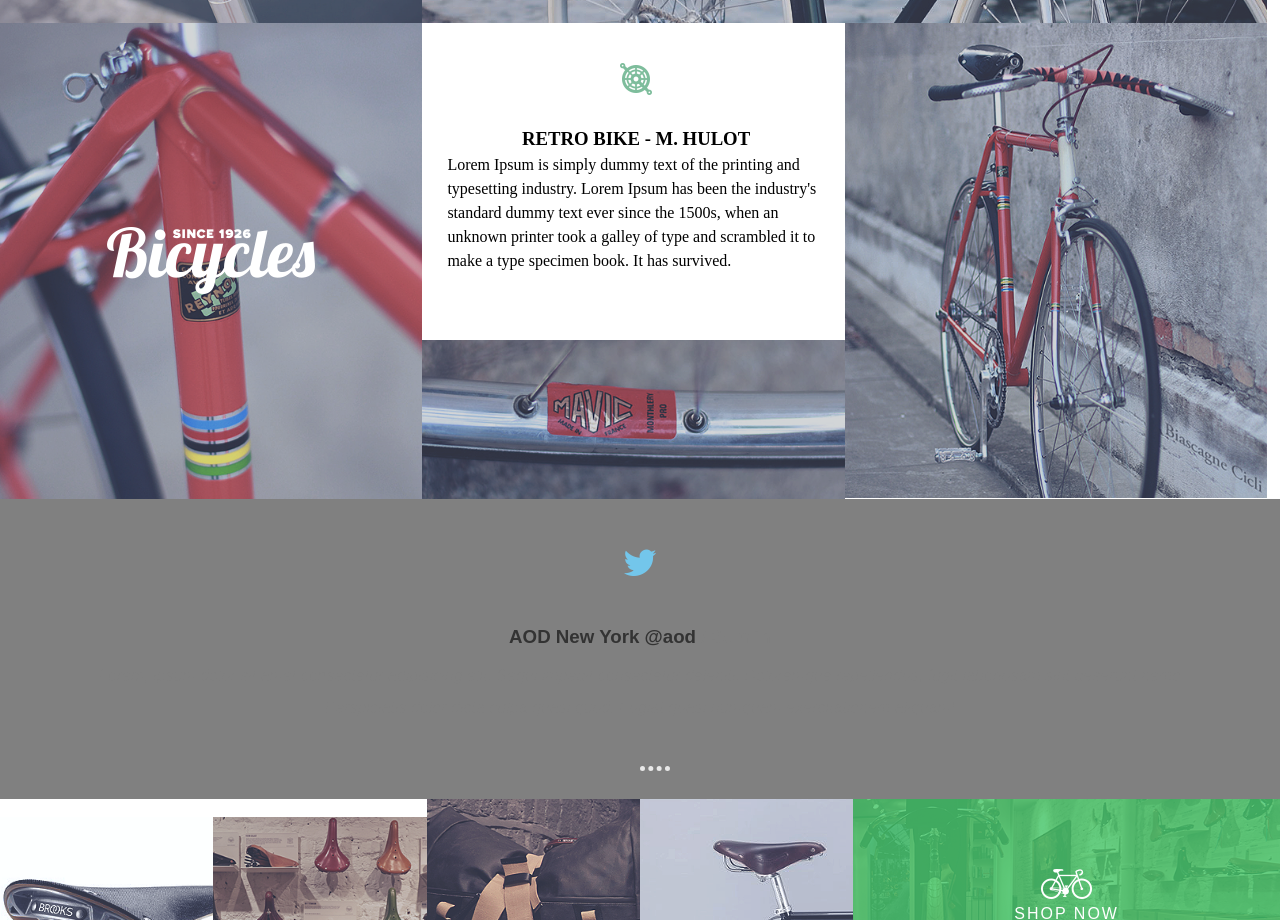
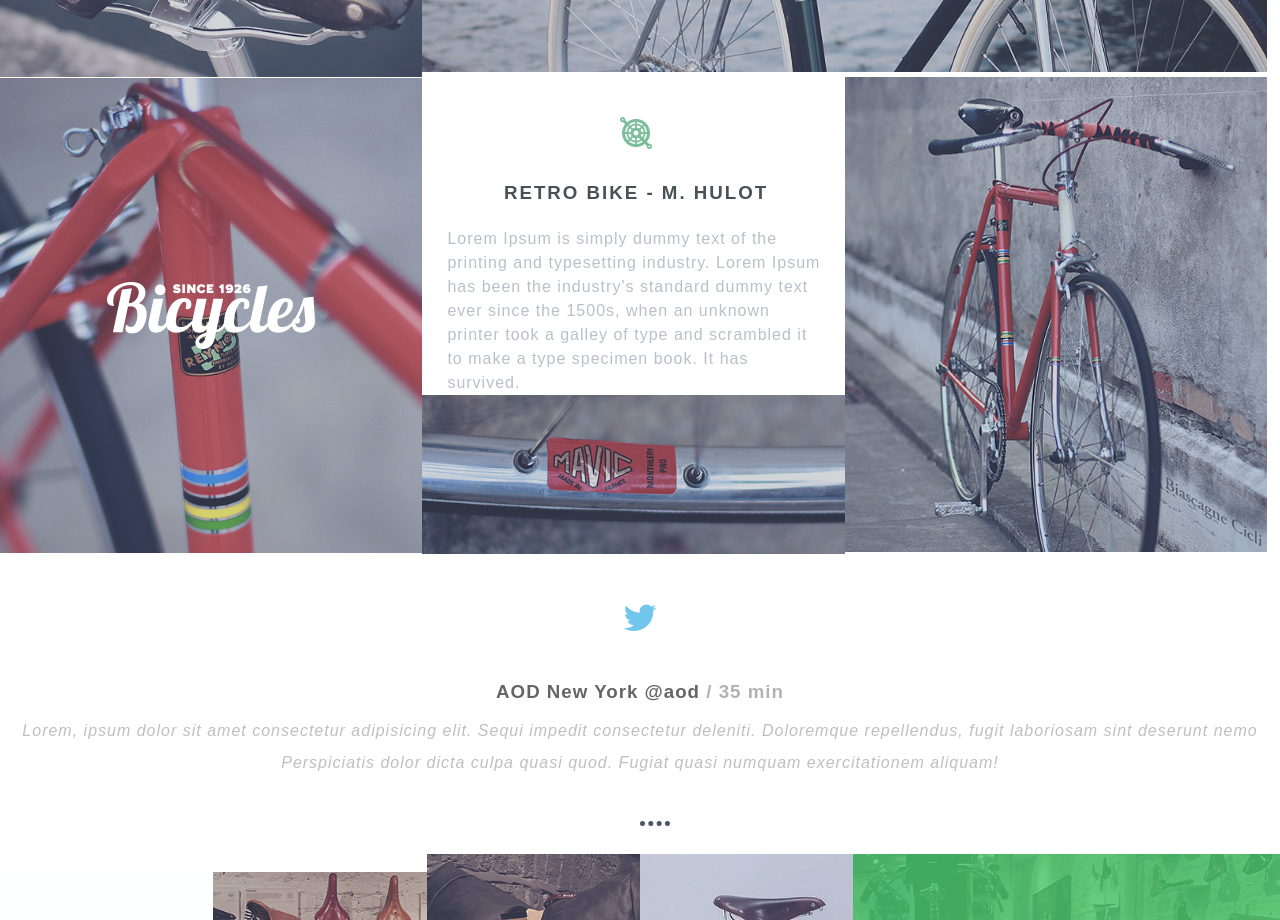
Before and after one commit to jaffari12/VELO-PSD-, a plain HTML site: page index.html in a window 1280 px wide. Shown: the part 1880-2800 px from the top of the page. Drawn offline with Linux system fonts and the light colour scheme.

Commit message:
added fonts and did final touch with css

```diff
--- a/index.html
+++ b/index.html
@@ -27,7 +27,7 @@
         <div class="col2">
           <div class="text-box">
             <div class="text-icon"><img src="./assests/Icon.png" alt="icon"></div>
-            <h3>A NEW GENERATION OF VINTAGE BIKE</h3>
+            <h3 class="title">A NEW GENERATION OF VINTAGE BIKE</h3>
             <p>Lorem Ipsum is simply dummy text of the printing and typesetting industry. Lorem Ipsum has been the industry's standard dummy text ever since the 1500s, when an unknown printer took a galley of type and scrambled it to make a type specimen book. It has survived not only for five centuries, but also the leap into electronic typesetting, remaining essentially unchanged.</p>
           </div>
         </div>
@@ -43,7 +43,7 @@
       <div class="col13 child-flex">
         <div class="text-box">
           <div class="text-icon"><img src="./assests/Icon2.png" alt="icon2"></div>
-          <h3>VINTAGE OLIVA</h3>
+          <h3 class="title">VINTAGE OLIVA</h3>
           <p>Lorem Ipsum is simply dummy text of the printing and typesetting industry. Lorem Ipsum has been the industry's standard dummy text ever since the 1500s, when an unknown printer took a galley of type and scrambled it to make a type specimen book. It has survived.</p>
         </div>
        <img class="img100" src="./assests/Layer 11.png" alt="bike-seat">
@@ -54,7 +54,7 @@
       <div class="col13 child-flex">
         <div class="text-box">
           <div class="text-icon"><img src="./assests/Icon3.png" alt="icon3"></div>
-          <h3>LA BORIOSA</h3>
+          <h3 class="title">LA BORIOSA</h3>
           <p>Lorem Ipsum is simply dummy text of the printing and typesetting industry. Lorem Ipsum has been the industry's standard dummy text ever since the 1500s, when an unknown printer took a galley of type and scrambled it to make a type specimen book. It has survived.</p>
         </div>
         <img class="img100"  src="./assests/Layer 13.png" alt="bike-seat">
@@ -73,7 +73,7 @@
       <div class="col13 child-flex">
       <div class="text-box">
         <div class="text-icon"><img src="./assests/Icon4.png" alt="icon4"></div>
-         <h3>RETRO BIKE - M. HULOT</h3>
+         <h3 class="title">RETRO BIKE - M. HULOT</h3>
          <p>Lorem Ipsum is simply dummy text of the printing and typesetting industry. Lorem Ipsum has been the industry's standard dummy text ever since the 1500s, when an unknown printer took a galley of type and scrambled it to make a type specimen book. It has survived.</p>
         </div>
         <img class="img100" src="./assests/Layer 16.png" alt="bike-seat">
--- a/styles.css
+++ b/styles.css
@@ -1,12 +1,18 @@
-
 * {
+  font-family: sans-serif;
+  letter-spacing: 1px;
   box-sizing: border-box;
   margin: 0;
   padding: 0;
 }
 
-
-.topnav-container{
+.title {
+  color: #1b262c;
+  opacity: 0.8;
+  letter-spacing: 2px;
+  padding-bottom: 20px;
+}
+.topnav-container {
   display: flex;
   position: absolute;
   align-items: center;
@@ -16,13 +22,13 @@
   margin-top: 30px;
 }
 
-.mainlogo{
+.mainlogo {
   position: relative;
   width: 94px;
   height: 85px;
 }
 
-.topnav{
+.topnav {
   position: relative;
   padding-left: 30px;
   padding-right: 30px;
@@ -42,40 +48,41 @@
   font-weight: bold;
 }
 
-.row{
+.row {
   display: flex;
 }
 
-.text-box{
+.text-box {
   display: flex;
   flex-direction: column;
   align-items: center;
   padding-left: 25px;
   padding-right: 20px;
   line-height: 1.5;
+  color: #bbbfca;
 }
 
-.text-icon{
+.text-icon {
   display: inline-block;
   padding-top: 40px;
   padding-bottom: 30px;
 }
 
-.col2{
+.col2 {
   display: flex;
   background-color: rgba(255, 248, 248, 0.952);
   padding: 30 120 70 120;
   text-align: center;
 }
 
-.col23{
+.col23 {
   display: flex;
   width: 66%;
   align-items: center;
   justify-content: center;
 }
 
-.col13{
+.col13 {
   display: flex;
   width: 33%;
   align-items: center;
@@ -88,32 +95,18 @@
   justify-content: space-between;
 }
 
-.img100{
+.img100 {
   width: 100%;
 }
 
-.img-logo{
+.img-logo {
   position: absolute;
   display: inline-block;
   align-items: center;
-
- }
-
-
-hr {
-  border-style: none;
-  border-top: 5px dotted;
-  height: 100px;
-  width: 30px;
-  margin-left: 50%;
-  padding-bottom: 20px;
-  color: #e8e8e8;
-  margin-top: 50px;
 }
 
 .container-one {
   height: 300px;
-  background: gray;
   position: relative;
   text-align: center;
 }
@@ -140,9 +133,19 @@
   line-height: 1em;
 }
 
+hr {
+  border-style: none;
+  border-top: 5px dotted;
+  height: 100px;
+  width: 30px;
+  margin-left: 50%;
+  padding-bottom: 20px;
+  color: #495464;
+  margin-top: 50px;
+}
 
 #picture {
-  height: 630px;
+  height: 500px;
 }
 
 .rows {
@@ -333,5 +336,4 @@
   font-style: normal;
   color: #000;
   padding-left: 2px;
-
 }
```
